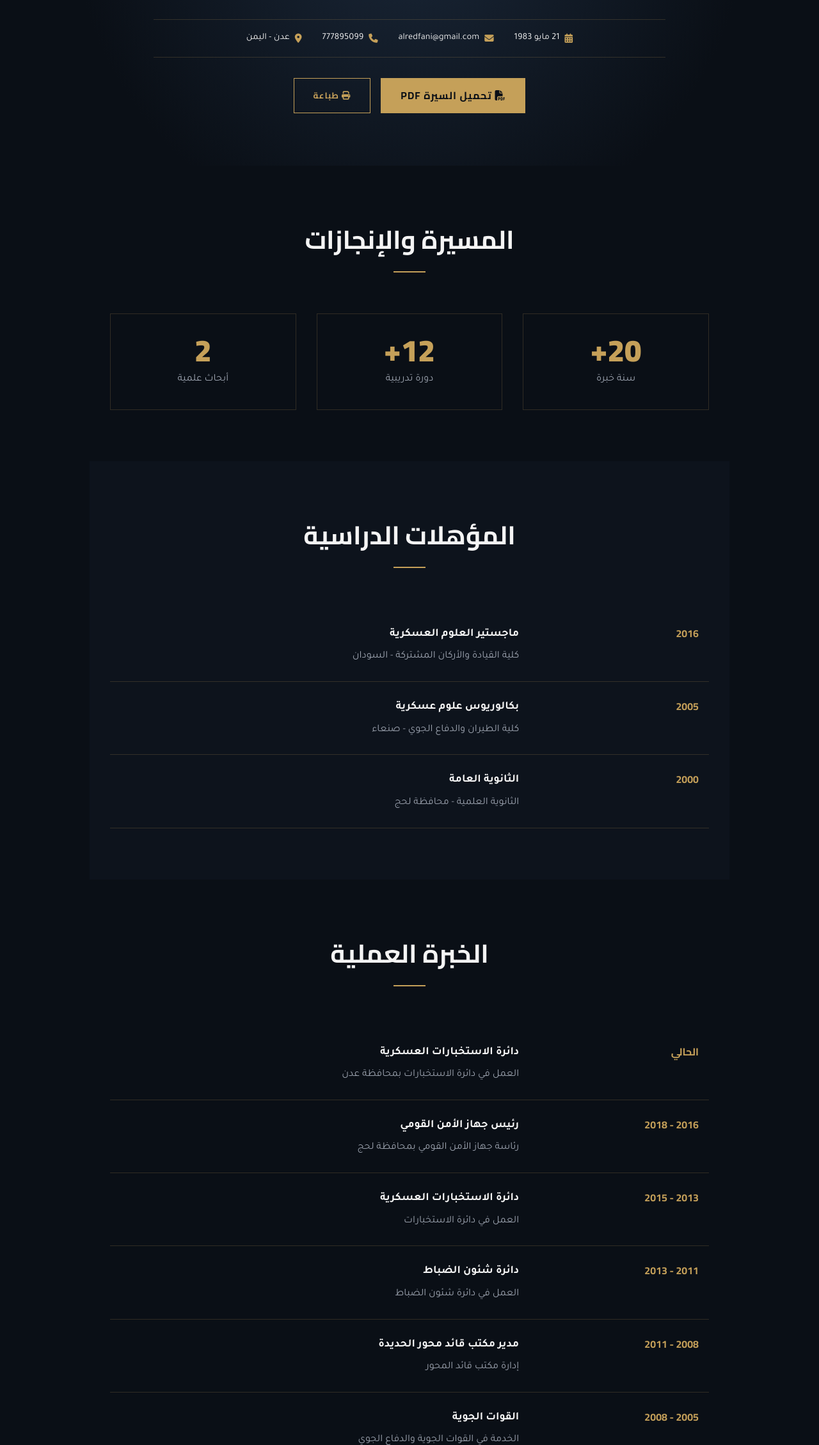
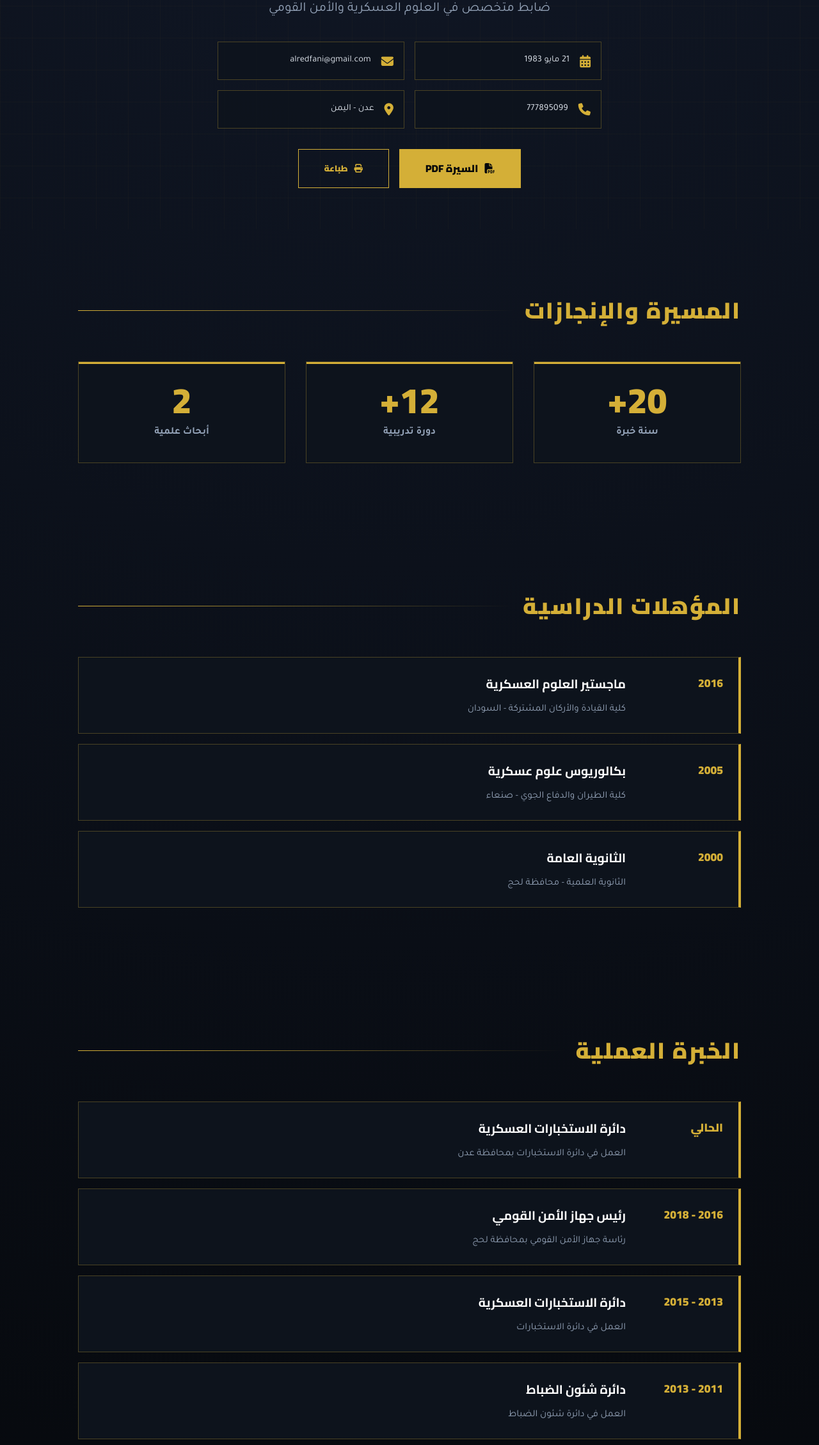
Before and after one commit to HelmyAlredfani/HelmyAlredfani.github.io, a plain HTML site: page index.html in a window 1280 px wide. Shown: the part 541-2800 px from the top of the page at 64% size. Drawn offline with Linux system fonts and the light colour scheme.

Commit message:
Update index.html

```diff
--- a/index.html
+++ b/index.html
@@ -8,80 +8,89 @@
     <link rel="stylesheet" href="https://cdnjs.cloudflare.com/ajax/libs/font-awesome/6.4.0/css/all.min.css">
     <style>
         :root {
-            --bg: #0a0f16;
-            --gold: #c5a059;
-            --gold-light: #e8d5a7;
-            --text-main: #f4f4f4;
-            --text-muted: #9ca3af;
-            --border: rgba(197, 160, 89, 0.2);
+            --bg: #05070a;
+            --bg-card: #0d131c;
+            --gold: #d4af37;
+            --gold-dark: #997a00;
+            --crimson: #8b0000;
+            --text-main: #e2e8f0;
+            --text-muted: #94a3b8;
+            --border: rgba(212, 175, 55, 0.3);
         }
         * { margin: 0; padding: 0; box-sizing: border-box; }
-        body { font-family: 'Tajawal', sans-serif; background-color: var(--bg); color: var(--text-main); line-height: 1.8; }
+        body { font-family: 'Tajawal', sans-serif; background-color: var(--bg); color: var(--text-main); line-height: 1.8; background-image: radial-gradient(circle at 50% 0%, #111827 0%, var(--bg) 70%); }
         h1, h2, h3, h4 { font-family: 'Cairo', sans-serif; }
 
-        /* Hero Section */
-        .hero { min-height: 100vh; display: flex; flex-direction: column; align-items: center; justify-content: center; text-align: center; padding: 4rem 2rem; position: relative; background: radial-gradient(circle at center, #1a2738 0%, var(--bg) 70%); }
-        .hero::before { content: ''; position: absolute; top: 0; left: 0; right: 0; height: 1px; background: linear-gradient(90deg, transparent, var(--gold), transparent); }
-        .profile-img { width: 240px; height: 240px; border-radius: 50%; object-fit: cover; border: 2px solid var(--gold); padding: 8px; box-shadow: 0 0 40px rgba(197, 160, 89, 0.15); margin-bottom: 2rem; }
-        .rank { color: var(--gold); letter-spacing: 2px; text-transform: uppercase; font-weight: 700; font-size: 0.9rem; margin-bottom: 1rem; }
-        .hero h1 { font-size: 3.5rem; font-weight: 900; margin-bottom: 0.5rem; letter-spacing: -1px; }
-        .hero p { color: var(--text-muted); font-size: 1.2rem; max-width: 600px; margin: 0 auto 2rem; }
-        .contact-bar { display: flex; gap: 2rem; justify-content: center; flex-wrap: wrap; border-top: 1px solid var(--border); border-bottom: 1px solid var(--border); padding: 1rem 0; width: 100%; max-width: 800px; margin-bottom: 2rem; }
-        .contact-bar span { display: flex; align-items: center; gap: 0.5rem; color: var(--text-main); font-size: 0.9rem; }
-        .contact-bar i { color: var(--gold); }
+        /* Hero Tactical */
+        .hero { min-height: 100vh; display: flex; align-items: center; justify-content: center; position: relative; padding: 4rem 2rem; overflow: hidden; }
+        .hero::before { content: ''; position: absolute; top: 0; left: 0; right: 0; bottom: 0; background-image: linear-gradient(var(--border) 1px, transparent 1px), linear-gradient(90deg, var(--border) 1px, transparent 1px); background-size: 50px 50px; opacity: 0.1; z-index: 0; }
+        .hero-content { position: relative; z-index: 1; display: flex; flex-direction: column; align-items: center; text-align: center; }
 
-        /* Buttons */
+        .profile-frame { position: relative; width: 260px; height: 260px; margin-bottom: 2rem; }
+        .profile-frame::before { content: ''; position: absolute; top: -10px; left: -10px; right: -10px; bottom: -10px; border: 1px solid var(--gold); transform: rotate(45deg); opacity: 0.5; }
+        .profile-frame::after { content: ''; position: absolute; top: -20px; left: -20px; right: -20px; bottom: -20px; border: 1px dashed var(--gold-dark); transform: rotate(45deg); opacity: 0.2; }
+        .profile-img { width: 100%; height: 100%; object-fit: cover; border-radius: 50%; border: 3px solid var(--gold); position: relative; z-index: 2; }
+
+        .rank { color: var(--gold); letter-spacing: 4px; text-transform: uppercase; font-weight: 900; font-size: 1.2rem; margin-bottom: 1rem; border-bottom: 2px solid var(--gold); padding-bottom: 5px; display: inline-block; }
+        .hero h1 { font-size: 4rem; font-weight: 900; margin-bottom: 0.5rem; color: #fff; text-shadow: 0 4px 10px rgba(0,0,0,0.8); }
+        .hero p { color: var(--text-muted); font-size: 1.3rem; max-width: 600px; margin: 0 auto 2rem; }
+
+        .contact-grid { display: grid; grid-template-columns: repeat(2, 1fr); gap: 1rem; width: 100%; max-width: 600px; margin-bottom: 2rem; }
+        .contact-item { background: rgba(13, 19, 28, 0.8); border: 1px solid var(--border); padding: 1rem; display: flex; align-items: center; gap: 1rem; text-align: right; }
+        .contact-item i { color: var(--gold); font-size: 1.2rem; }
+        .contact-item span { color: var(--text-main); font-size: 0.9rem; }
+
         .actions { display: flex; gap: 1rem; }
-        .btn { padding: 12px 30px; border: 1px solid var(--gold); background: transparent; color: var(--gold); text-decoration: none; font-weight: 700; font-family: 'Cairo'; cursor: pointer; transition: all 0.3s; letter-spacing: 1px; }
+        .btn { padding: 15px 40px; background: transparent; color: var(--gold); border: 1px solid var(--gold); font-weight: 900; font-family: 'Cairo'; cursor: pointer; transition: 0.3s; text-decoration: none; display: flex; align-items: center; gap: 10px; }
         .btn:hover { background: var(--gold); color: var(--bg); }
         .btn-solid { background: var(--gold); color: var(--bg); }
-        .btn-solid:hover { background: var(--gold-light); border-color: var(--gold-light); }
-        .lang-switch { position: absolute; top: 2rem; left: 2rem; color: var(--gold); text-decoration: none; font-weight: 700; border: 1px solid var(--gold); padding: 5px 15px; border-radius: 4px; font-size: 0.8rem; }
+        .btn-solid:hover { background: #fff; color: var(--bg); border-color: #fff; }
+        .lang-switch { position: absolute; top: 2rem; left: 2rem; color: var(--gold); border: 1px solid var(--gold); padding: 5px 20px; text-decoration: none; font-weight: 700; z-index: 10; }
 
         /* Sections */
-        .section { padding: 5rem 2rem; max-width: 1000px; margin: 0 auto; }
-        .section-header { text-align: center; margin-bottom: 4rem; }
-        .section-header h2 { font-size: 2.5rem; font-weight: 700; color: var(--text-main); position: relative; display: inline-block; padding-bottom: 15px; }
-        .section-header h2::after { content: ''; position: absolute; bottom: 0; left: 50%; transform: translateX(-50%); width: 50px; height: 2px; background: var(--gold); }
+        .section { padding: 6rem 2rem; max-width: 1100px; margin: 0 auto; position: relative; }
+        .section-header { display: flex; align-items: center; gap: 1rem; margin-bottom: 3rem; }
+        .section-header h2 { font-size: 2.2rem; font-weight: 900; color: var(--gold); text-transform: uppercase; letter-spacing: 2px; }
+        .section-header .line { flex-grow: 1; height: 1px; background: linear-gradient(90deg, var(--gold), transparent); }
 
-        /* Elegant Lists */
-        .elegant-list { width: 100%; border-collapse: collapse; }
-        .elegant-list tr { border-bottom: 1px solid var(--border); transition: background 0.3s; }
-        .elegant-list tr:hover { background: rgba(197, 160, 89, 0.05); }
-        .elegant-list td { padding: 1.5rem 1rem; vertical-align: top; }
-        .elegant-list td:first-child { width: 30%; color: var(--gold); font-weight: 700; font-family: 'Cairo'; }
-        .elegant-list td:last-child { color: var(--text-muted); }
-        .elegant-list td:last-child strong { color: var(--text-main); display: block; font-size: 1.1rem; margin-bottom: 0.3rem; font-family: 'Tajawal'; }
+        /* Tactical Lists */
+        .tactical-list { display: flex; flex-direction: column; gap: 1rem; }
+        .tactical-item { background: var(--bg-card); border: 1px solid var(--border); border-right: 4px solid var(--gold); padding: 1.5rem; display: flex; gap: 2rem; transition: 0.3s; }
+        .tactical-item:hover { background: #111827; border-right-color: var(--gold-light); transform: translateX(-5px); }
+        .tactical-date { color: var(--gold); font-weight: 900; font-family: 'Cairo'; min-width: 120px; font-size: 1.1rem; }
+        .tactical-content h4 { color: #fff; font-size: 1.2rem; margin-bottom: 0.5rem; }
+        .tactical-content p { color: var(--text-muted); font-size: 0.95rem; }
 
         /* Stats */
         .stats-grid { display: grid; grid-template-columns: repeat(3, 1fr); gap: 2rem; text-align: center; }
-        .stat-item { padding: 2rem; border: 1px solid var(--border); }
-        .stat-number { font-size: 3rem; font-weight: 900; color: var(--gold); font-family: 'Cairo'; line-height: 1; margin-bottom: 0.5rem; }
-        .stat-label { color: var(--text-muted); font-size: 1rem; }
+        .stat-card { background: var(--bg-card); border: 1px solid var(--border); padding: 2rem; position: relative; overflow: hidden; }
+        .stat-card::before { content: ''; position: absolute; top: 0; left: 0; width: 100%; height: 3px; background: var(--gold); }
+        .stat-num { font-size: 3.5rem; font-weight: 900; color: var(--gold); font-family: 'Cairo'; line-height: 1; }
+        .stat-label { color: var(--text-muted); font-weight: 700; margin-top: 0.5rem; }
 
         /* Certificates */
-        .cert-grid { display: grid; grid-template-columns: repeat(auto-fit, minmax(300px, 1fr)); gap: 2rem; }
-        .cert-card { border: 1px solid var(--border); padding: 1rem; text-align: center; cursor: pointer; transition: 0.3s; }
-        .cert-card:hover { border-color: var(--gold); transform: translateY(-5px); }
-        .cert-card img { width: 100%; height: 200px; object-fit: cover; border-bottom: 1px solid var(--border); margin-bottom: 1rem; }
-        .cert-card h4 { color: var(--text-main); font-size: 1.1rem; margin-bottom: 0.5rem; }
-        .cert-card p { color: var(--text-muted); font-size: 0.9rem; }
+        .cert-grid { display: grid; grid-template-columns: repeat(auto-fit, minmax(250px, 1fr)); gap: 2rem; }
+        .cert-card { background: var(--bg-card); border: 1px solid var(--border); padding: 1rem; cursor: pointer; transition: 0.3s; text-align: center; }
+        .cert-card:hover { border-color: var(--gold); box-shadow: 0 0 20px rgba(212, 175, 55, 0.2); }
+        .cert-card img { width: 100%; height: 180px; object-fit: cover; border-bottom: 2px solid var(--gold); margin-bottom: 1rem; }
+        .cert-card h4 { color: #fff; font-size: 1.1rem; }
 
         /* Footer */
-        footer { text-align: center; padding: 3rem; border-top: 1px solid var(--border); color: var(--text-muted); font-size: 0.9rem; }
+        footer { background: #000; border-top: 1px solid var(--border); padding: 3rem; text-align: center; }
+        footer p { color: var(--gold); font-weight: 700; }
 
         /* Lightbox */
         .lightbox { display: none; position: fixed; top: 0; left: 0; width: 100%; height: 100%; background: rgba(0,0,0,0.95); z-index: 1000; align-items: center; justify-content: center; }
         .lightbox.active { display: flex; }
-        .lightbox img { max-width: 90%; max-height: 90vh; border: 1px solid var(--gold); }
+        .lightbox img { max-width: 90%; max-height: 90vh; border: 2px solid var(--gold); }
         .lightbox-close { position: absolute; top: 20px; right: 30px; color: var(--gold); font-size: 3rem; cursor: pointer; background: none; border: none; }
 
         @media (max-width: 768px) {
-            .hero h1 { font-size: 2.2rem; }
-            .contact-bar { flex-direction: column; gap: 1rem; }
-            .elegant-list td:first-child { width: 40%; }
+            .hero h1 { font-size: 2.5rem; }
+            .contact-grid { grid-template-columns: 1fr; }
+            .tactical-item { flex-direction: column; gap: 0.5rem; }
             .stats-grid { grid-template-columns: 1fr; }
-            .lang-switch { top: 1rem; left: 1rem; }
+            .section-header h2 { font-size: 1.5rem; }
         }
     </style>
 </head>
@@ -90,118 +99,117 @@
     <a href="en.html" class="lang-switch">English</a>
 
     <section class="hero">
+        <div class="hero-content">
+            <div class="profile-frame">
                 <img src="https://i.imgur.com/1pmLwNN.jpg" alt="حلمي محسن" class="profile-img">
+            </div>
             <div class="rank">عقيد ركن</div>
             <h1>حلمي محسن صالح محسن</h1>
             <p>ضابط متخصص في العلوم العسكرية والأمن القومي</p>
 
-        <div class="contact-bar">
-            <span><i class="fas fa-calendar-alt"></i> 21 مايو 1983</span>
-            <span><i class="fas fa-envelope"></i> alredfani@gmail.com</span>
-            <span><i class="fas fa-phone"></i> 777895099</span>
-            <span><i class="fas fa-map-marker-alt"></i> عدن - اليمن</span>
+            <div class="contact-grid">
+                <div class="contact-item"><i class="fas fa-calendar-alt"></i><span>21 مايو 1983</span></div>
+                <div class="contact-item"><i class="fas fa-envelope"></i><span>alredfani@gmail.com</span></div>
+                <div class="contact-item"><i class="fas fa-phone"></i><span>777895099</span></div>
+                <div class="contact-item"><i class="fas fa-map-marker-alt"></i><span>عدن - اليمن</span></div>
             </div>
 
             <div class="actions">
-            <a href="cv.html" target="_blank" class="btn btn-solid"><i class="fas fa-file-pdf"></i> تحميل السيرة PDF</a>
+                <a href="cv.html" target="_blank" class="btn btn-solid"><i class="fas fa-file-pdf"></i> السيرة PDF</a>
                 <button onclick="window.print()" class="btn"><i class="fas fa-print"></i> طباعة</button>
+            </div>
         </div>
     </section>
 
     <section class="section">
-        <div class="section-header"><h2>المسيرة والإنجازات</h2></div>
+        <div class="section-header"><h2>المسيرة والإنجازات</h2><div class="line"></div></div>
         <div class="stats-grid">
-            <div class="stat-item"><div class="stat-number">20+</div><div class="stat-label">سنة خبرة</div></div>
-            <div class="stat-item"><div class="stat-number">12+</div><div class="stat-label">دورة تدريبية</div></div>
-            <div class="stat-item"><div class="stat-number">2</div><div class="stat-label">أبحاث علمية</div></div>
+            <div class="stat-card"><div class="stat-num">20+</div><div class="stat-label">سنة خبرة</div></div>
+            <div class="stat-card"><div class="stat-num">12+</div><div class="stat-label">دورة تدريبية</div></div>
+            <div class="stat-card"><div class="stat-num">2</div><div class="stat-label">أبحاث علمية</div></div>
         </div>
     </section>
 
-    <section class="section" style="background: #0d131c;">
-        <div class="section-header"><h2>المؤهلات الدراسية</h2></div>
-        <table class="elegant-list">
-            <tr>
-                <td>2016</td>
-                <td><strong>ماجستير العلوم العسكرية</strong> كلية القيادة والأركان المشتركة - السودان</td>
-            </tr>
-            <tr>
-                <td>2005</td>
-                <td><strong>بكالوريوس علوم عسكرية</strong> كلية الطيران والدفاع الجوي - صنعاء</td>
-            </tr>
-            <tr>
-                <td>2000</td>
-                <td><strong>الثانوية العامة</strong> الثانوية العلمية - محافظة لحج</td>
-            </tr>
-        </table>
+    <section class="section">
+        <div class="section-header"><h2>المؤهلات الدراسية</h2><div class="line"></div></div>
+        <div class="tactical-list">
+            <div class="tactical-item">
+                <div class="tactical-date">2016</div>
+                <div class="tactical-content"><h4>ماجستير العلوم العسكرية</h4><p>كلية القيادة والأركان المشتركة - السودان</p></div>
+            </div>
+            <div class="tactical-item">
+                <div class="tactical-date">2005</div>
+                <div class="tactical-content"><h4>بكالوريوس علوم عسكرية</h4><p>كلية الطيران والدفاع الجوي - صنعاء</p></div>
+            </div>
+            <div class="tactical-item">
+                <div class="tactical-date">2000</div>
+                <div class="tactical-content"><h4>الثانوية العامة</h4><p>الثانوية العلمية - محافظة لحج</p></div>
+            </div>
+        </div>
     </section>
 
     <section class="section">
-        <div class="section-header"><h2>الخبرة العملية</h2></div>
-        <table class="elegant-list">
-            <tr>
-                <td>الحالي</td>
-                <td><strong>دائرة الاستخبارات العسكرية</strong> العمل في دائرة الاستخبارات بمحافظة عدن</td>
-            </tr>
-            <tr>
-                <td>2016 - 2018</td>
-                <td><strong>رئيس جهاز الأمن القومي</strong> رئاسة جهاز الأمن القومي بمحافظة لحج</td>
-            </tr>
-            <tr>
-                <td>2013 - 2015</td>
-                <td><strong>دائرة الاستخبارات العسكرية</strong> العمل في دائرة الاستخبارات</td>
-            </tr>
-            <tr>
-                <td>2011 - 2013</td>
-                <td><strong>دائرة شئون الضباط</strong> العمل في دائرة شئون الضباط</td>
-            </tr>
-            <tr>
-                <td>2008 - 2011</td>
-                <td><strong>مدير مكتب قائد محور الحديدة</strong> إدارة مكتب قائد المحور</td>
-            </tr>
-            <tr>
-                <td>2005 - 2008</td>
-                <td><strong>القوات الجوية</strong> الخدمة في القوات الجوية والدفاع الجوي</td>
-            </tr>
-        </table>
-    </section>
-
-    <section class="section" style="background: #0d131c;">
-        <div class="section-header"><h2>اللغات والشهادات الدولية</h2></div>
-        <table class="elegant-list">
-            <tr><td>اللغة العربية</td><td>اللغة الأم</td></tr>
-            <tr><td>اللغة الإنجليزية</td><td>مستوى متقدم (IELTS 7.5 - C1)</td></tr>
-            <tr><td>اللغة الروسية</td><td>مستوى متقدم</td></tr>
-        </table>
+        <div class="section-header"><h2>الخبرة العملية</h2><div class="line"></div></div>
+        <div class="tactical-list">
+            <div class="tactical-item">
+                <div class="tactical-date">الحالي</div>
+                <div class="tactical-content"><h4>دائرة الاستخبارات العسكرية</h4><p>العمل في دائرة الاستخبارات بمحافظة عدن</p></div>
+            </div>
+            <div class="tactical-item">
+                <div class="tactical-date">2016 - 2018</div>
+                <div class="tactical-content"><h4>رئيس جهاز الأمن القومي</h4><p>رئاسة جهاز الأمن القومي بمحافظة لحج</p></div>
+            </div>
+            <div class="tactical-item">
+                <div class="tactical-date">2013 - 2015</div>
+                <div class="tactical-content"><h4>دائرة الاستخبارات العسكرية</h4><p>العمل في دائرة الاستخبارات</p></div>
+            </div>
+            <div class="tactical-item">
+                <div class="tactical-date">2011 - 2013</div>
+                <div class="tactical-content"><h4>دائرة شئون الضباط</h4><p>العمل في دائرة شئون الضباط</p></div>
+            </div>
+            <div class="tactical-item">
+                <div class="tactical-date">2008 - 2011</div>
+                <div class="tactical-content"><h4>مدير مكتب قائد محور الحديدة</h4><p>إدارة مكتب قائد المحور</p></div>
+            </div>
+            <div class="tactical-item">
+                <div class="tactical-date">2005 - 2008</div>
+                <div class="tactical-content"><h4>القوات الجوية</h4><p>الخدمة في القوات الجوية والدفاع الجوي</p></div>
+            </div>
+        </div>
     </section>
 
     <section class="section">
-        <div class="section-header"><h2>الشهادات والوثائق</h2></div>
+        <div class="section-header"><h2>اللغات والشهادات</h2><div class="line"></div></div>
+        <div class="tactical-list">
+            <div class="tactical-item">
+                <div class="tactical-date">العربية</div>
+                <div class="tactical-content"><h4>اللغة الأم</h4></div>
+            </div>
+            <div class="tactical-item">
+                <div class="tactical-date">الإنجليزية</div>
+                <div class="tactical-content"><h4>مستوى متقدم (IELTS 7.5 - C1)</h4></div>
+            </div>
+            <div class="tactical-item">
+                <div class="tactical-date">الروسية</div>
+                <div class="tactical-content"><h4>مستوى متقدم</h4></div>
+            </div>
+        </div>
+    </section>
+
+    <section class="section">
+        <div class="section-header"><h2>الشهادات والوثائق</h2><div class="line"></div></div>
         <div class="cert-grid">
-            <div class="cert-card" onclick="openLightbox('https://i.imgur.com/M8wgVxm.jpg')"><img src="https://i.imgur.com/M8wgVxm.jpg"><h4>شهادة الماجستير</h4><p>السودان 2016</p></div>
-            <div class="cert-card" onclick="openLightbox('https://i.imgur.com/VoIIBN7.jpg')"><img src="https://i.imgur.com/VoIIBN7.jpg"><h4>شهادة البكالوريوس</h4><p>صنعاء 2005</p></div>
-            <div class="cert-card" onclick="openLightbox('https://i.imgur.com/kpV7Qqy.jpg')"><img src="https://i.imgur.com/kpV7Qqy.jpg"><h4>دورة قادة الكتائب</h4><p>عدن 2014</p></div>
-            <div class="cert-card" onclick="openLightbox('https://i.imgur.com/YP6r6RK.jpg')"><img src="https://i.imgur.com/YP6r6RK.jpg"><h4>شهادة IELTS</h4><p>عدن 2019</p></div>
+            <div class="cert-card" onclick="openLightbox('https://i.imgur.com/M8wgVxm.jpg')"><img src="https://i.imgur.com/M8wgVxm.jpg"><h4>شهادة الماجستير</h4></div>
+            <div class="cert-card" onclick="openLightbox('https://i.imgur.com/VoIIBN7.jpg')"><img src="https://i.imgur.com/VoIIBN7.jpg"><h4>شهادة البكالوريوس</h4></div>
+            <div class="cert-card" onclick="openLightbox('https://i.imgur.com/kpV7Qqy.jpg')"><img src="https://i.imgur.com/kpV7Qqy.jpg"><h4>دورة قادة الكتائب</h4></div>
+            <div class="cert-card" onclick="openLightbox('https://i.imgur.com/YP6r6RK.jpg')"><img src="https://i.imgur.com/YP6r6RK.jpg"><h4>شهادة IELTS</h4></div>
         </div>
         <p style="text-align: center; color: var(--text-muted); margin-top: 2rem; font-size: 0.9rem;">جميع الشهادات معروضة بشعار المالك وعلامة مائية، وهي نسخ للعرض فقط.</p>
     </section>
 
-    <section class="section" style="background: #0d131c;">
-        <div class="section-header"><h2>المشاركات العلمية</h2></div>
-        <table class="elegant-list">
-            <tr>
-                <td>2016</td>
-                <td><strong>رسالة الماجستير</strong> "آثار الإرهاب في اليمن: الأبعاد والمخاطر وآليات المعالجة"</td>
-            </tr>
-            <tr>
-                <td>2012</td>
-                <td><strong>رسالة بحثية</strong> "حماية الشخصيات المهمة"</td>
-            </tr>
-        </table>
-    </section>
-
     <footer>
         <p>حلمي محسن صالح محسن - عقيد ركن</p>
-        <p style="margin-top: 0.5rem; font-size: 0.8rem;">© 2024 جميع الحقوق محفوظة</p>
+        <p style="margin-top: 0.5rem; font-size: 0.8rem; color: var(--text-muted);">© 2024 جميع الحقوق محفوظة</p>
     </footer>
 
     <div class="lightbox" id="lightbox" onclick="closeLightbox()">
```
Lines whose indentation alone changed are shown as unchanged.
